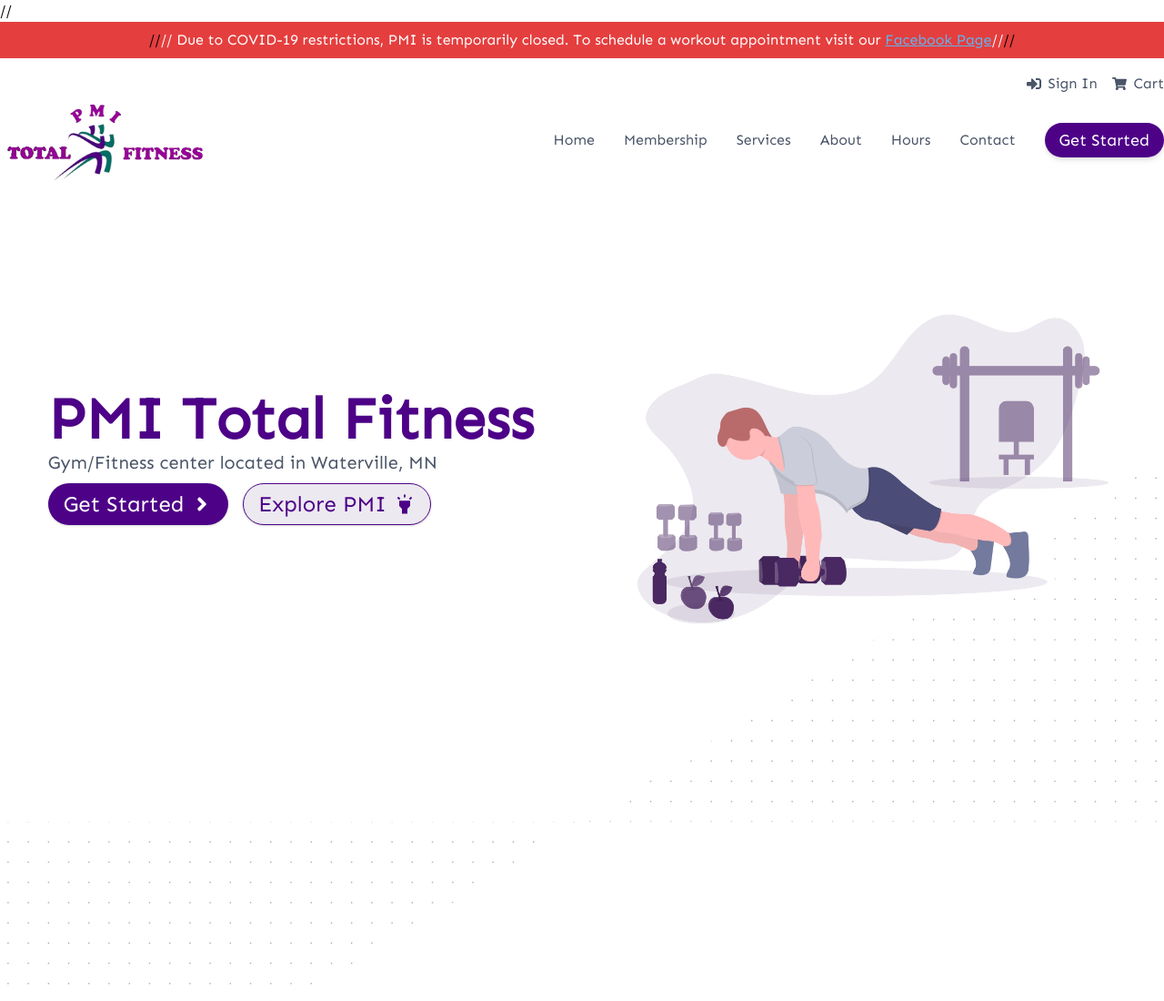
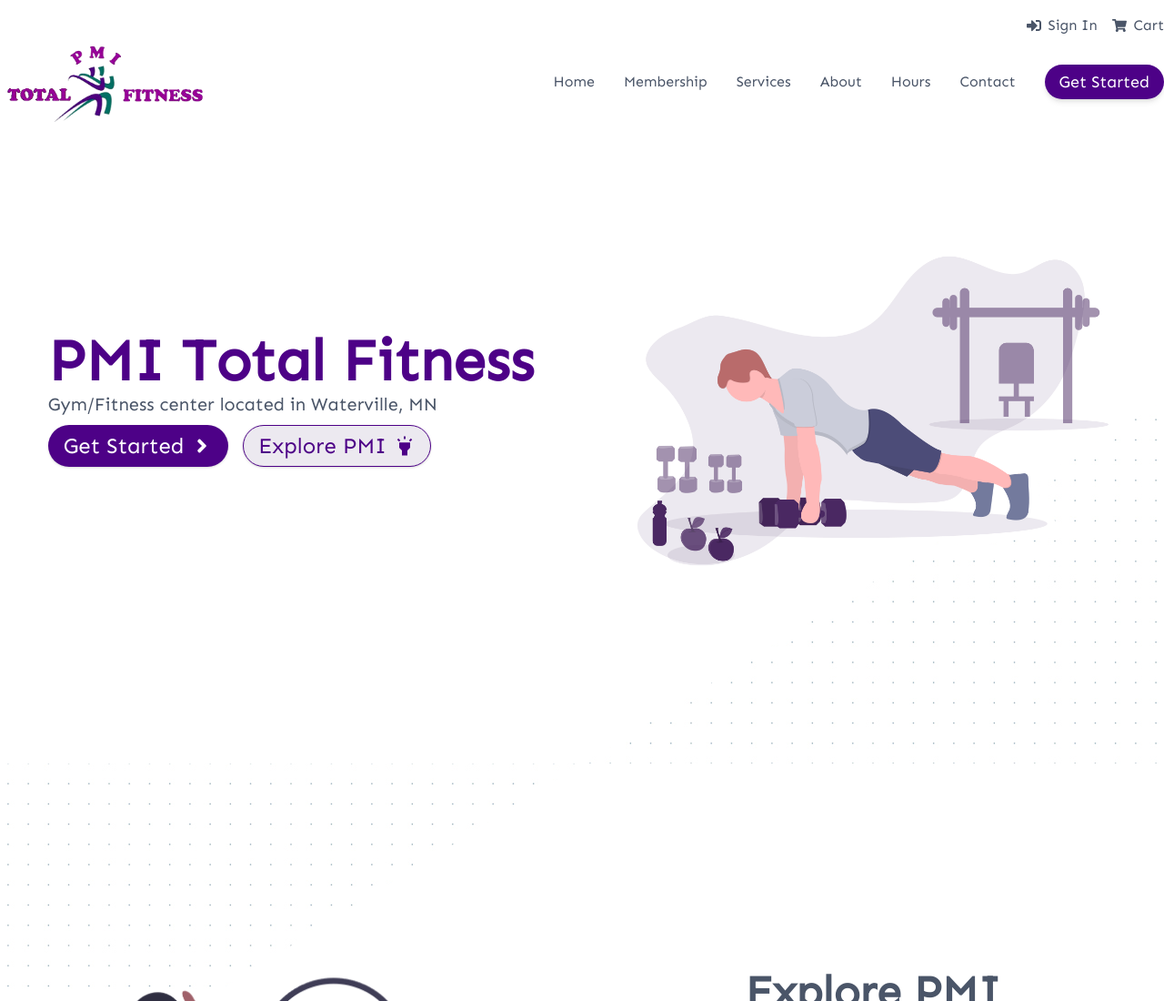
Before and after one commit to dchoinie/pmi-final, a Gatsby site: page / in a window 1280 px wide. Shown: the top 1100 px of the page at 91% size. Built offline with nearby package versions, Linux system fonts and the light colour scheme; Gatsby itself is replaced by a stand-in of ours.

Commit message:
Update layout.js

```diff
--- a/src/components/layout.js
+++ b/src/components/layout.js
@@ -6,11 +6,6 @@
 const Layout = ({ children }) => {
   return (
     <>
-//     <div className="flex justify-center bg-red-600 py-2 px-6 lg:px-0">
-//       <p className="text-white">
-//         Due to COVID-19 restrictions, PMI is temporarily closed. To schedule a workout appointment visit our <a href="https://www.facebook.com/pmitotalfitness/appointments" className="text-blue-400 underline" target="_blank" rel="noopener noreferrer">Facebook Page</a>
-//       </p>
-//     </div>
       <NavLarge />
       <NavSmall />
       <main>{children}</main>
```
